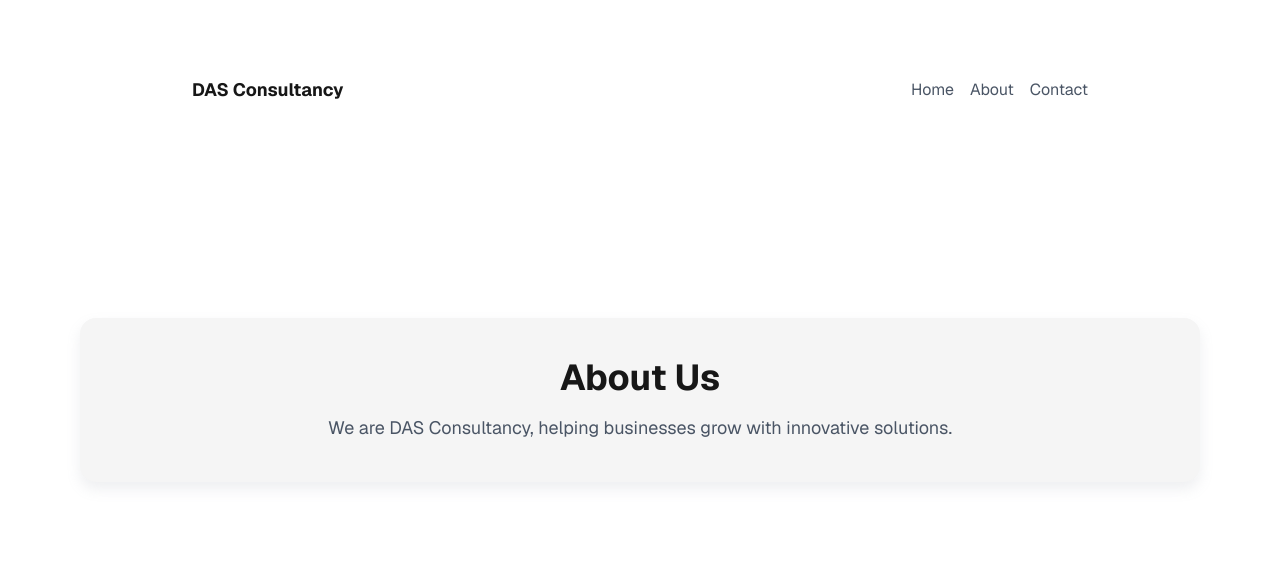
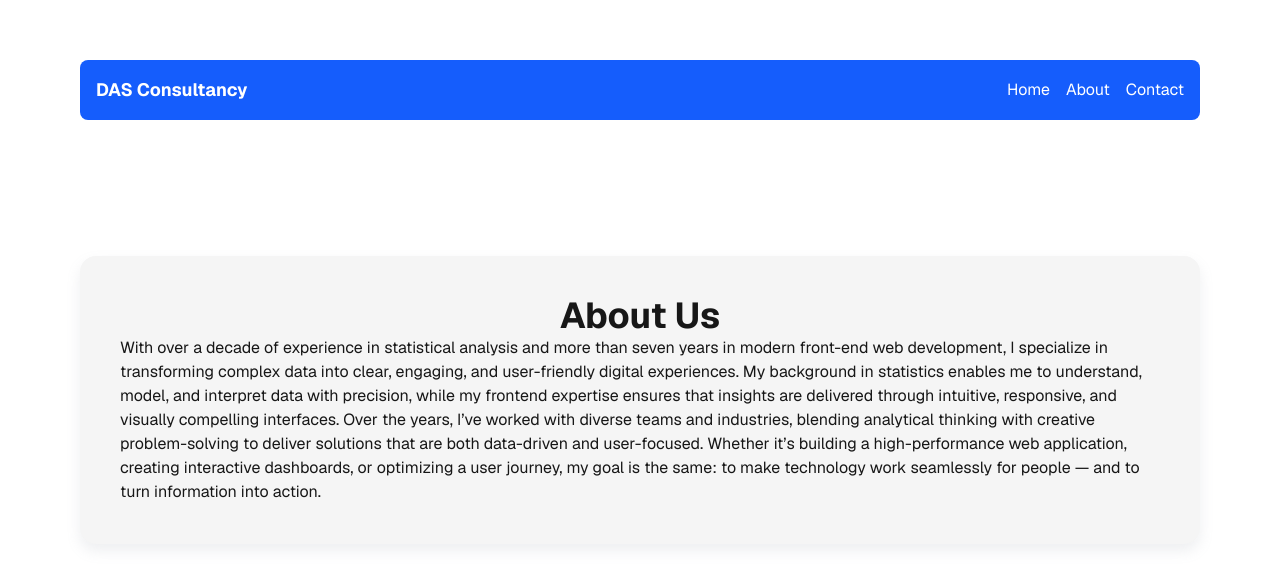
Before and after one commit to abdous/das-consultancy, a Next.js app: page /about in a window 1280 px wide. Shown: the top 586 px of the page. Built offline with nearby package versions, Linux system fonts and the light colour scheme.

Commit message:
DAS content to About Navigation.

```diff
--- a/app/about/page.tsx
+++ b/app/about/page.tsx
@@ -3,10 +3,16 @@ import React from "react";
 
 export default function About() {
     return (
-        <MainComponent>
+        <MainComponent mainClassName="">
             <h1 className="text-4xl font-bold">About Us</h1>
-            <p className="mt-4 text-lg text-gray-600">
-                We are DAS Consultancy, helping businesses grow with innovative solutions.
+            <p className="">
+                With over a decade of experience in statistical analysis and more than seven years in modern front-end web development, I specialize in transforming complex data into clear, engaging, and user-friendly digital experiences.
+
+                My background in statistics enables me to understand, model, and interpret data with precision, while my frontend expertise ensures that insights are delivered through intuitive, responsive, and visually compelling interfaces.
+
+                Over the years, I’ve worked with diverse teams and industries, blending analytical thinking with creative problem-solving to deliver solutions that are both data-driven and user-focused.
+
+                Whether it’s building a high-performance web application, creating interactive dashboards, or optimizing a user journey, my goal is the same: to make technology work seamlessly for people — and to turn information into action.
             </p>
         </MainComponent>
     );
--- a/components/Navigation.tsx
+++ b/components/Navigation.tsx
@@ -4,16 +4,16 @@ import { FC } from "react";
 
 const Navigation: FC = () => {
     return (
-        <nav className="flex items-center justify-between w-full max-w-4xl">
-            <div className="text-lg font-bold">DAS Consultancy</div>
+        <nav className="flex items-center justify-between w-full bg-blue-600 shadow-blue text-white p-4 rounded-lg">
+            <div className="text-lg font-bold">DAS Consultancy</div>{/* have to add a log in place of the tex */}
             <div className="flex space-x-4">
-                <Link href="/" className="text-gray-600 hover:text-gray-900">
+                <Link href="/" className=" hover:text-gray-900">
                     Home
                 </Link>
-                <Link href="/about" className="text-gray-600 hover:text-gray-900">
+                <Link href="/about" className=" hover:text-gray-900">
                     About
                 </Link>
-                <Link href="/contact" className="text-gray-600 hover:text-gray-900">
+                <Link href="/contact" className=" hover:text-gray-900">
                     Contact
                 </Link>
             </div>
```
